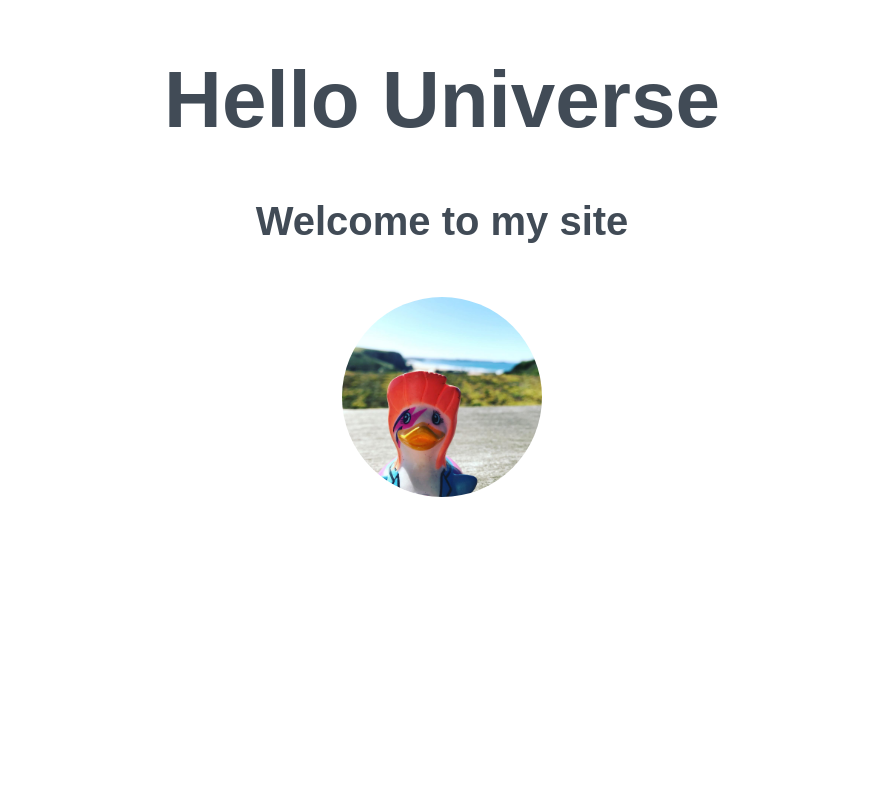
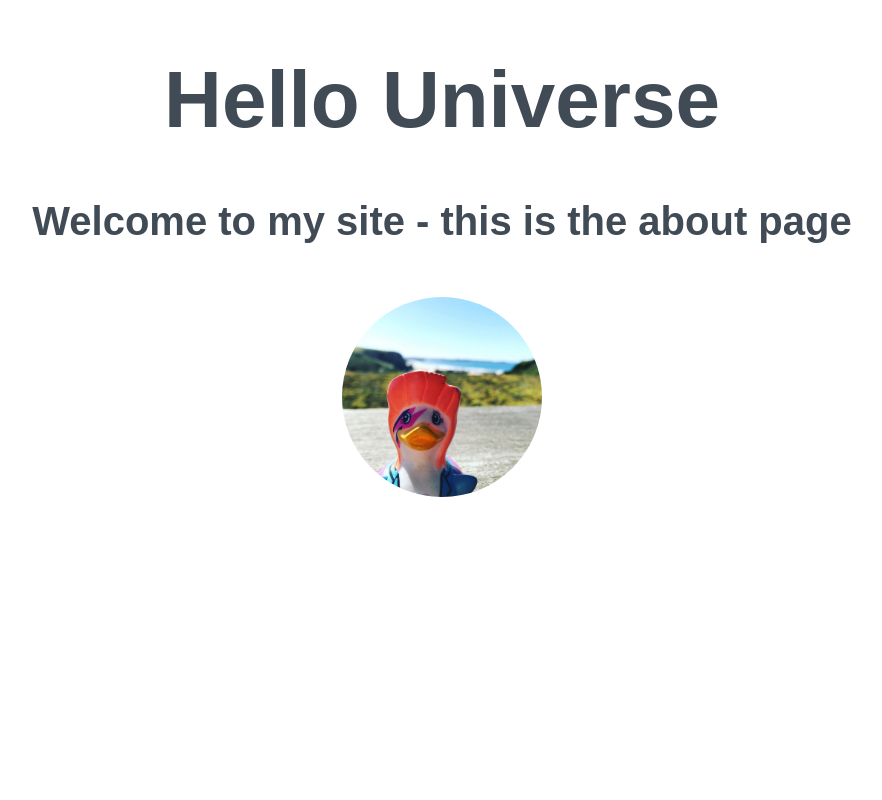
Before and after one commit to hemanipatel/beginners-week-one, a plain HTML site: page index.html in a window 1280 px wide. Shown: the top 800 px of the page, without its empty margins (198-1080 px from the left). Drawn offline with Linux system fonts and the light colour scheme.

Commit message:
creates about page
added this is the about page

```diff
--- a/index.html
+++ b/index.html
@@ -10,7 +10,7 @@
 <body>
   <div>
   <h1> Hello Universe  </h1>
-  <h2> Welcome to my site </h2>
+  <h2> Welcome to my site - this is the about page </h2>
   <img src="duck.jpg" alt="A local image" width="200px">
   </div>
   <br>
```
